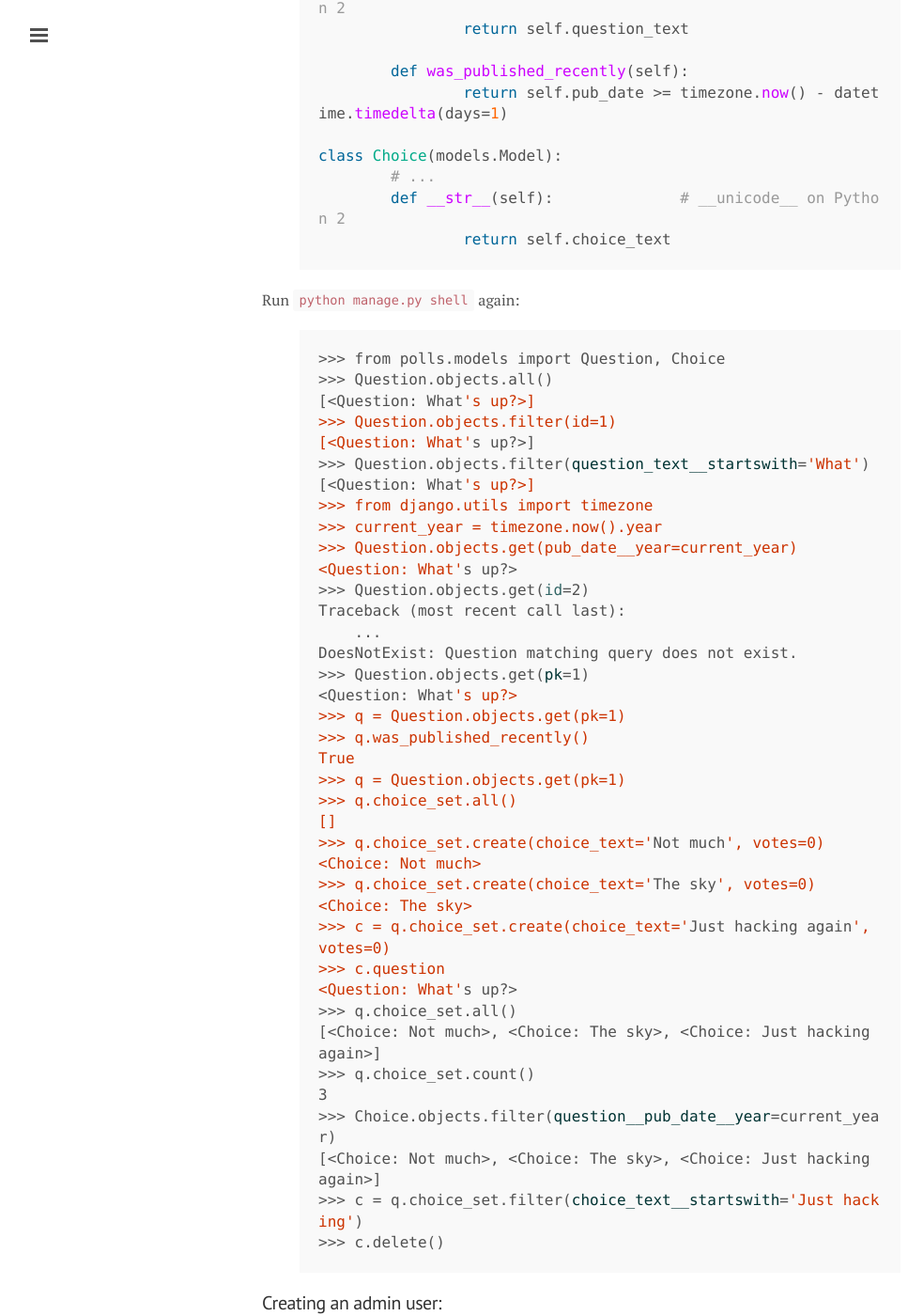
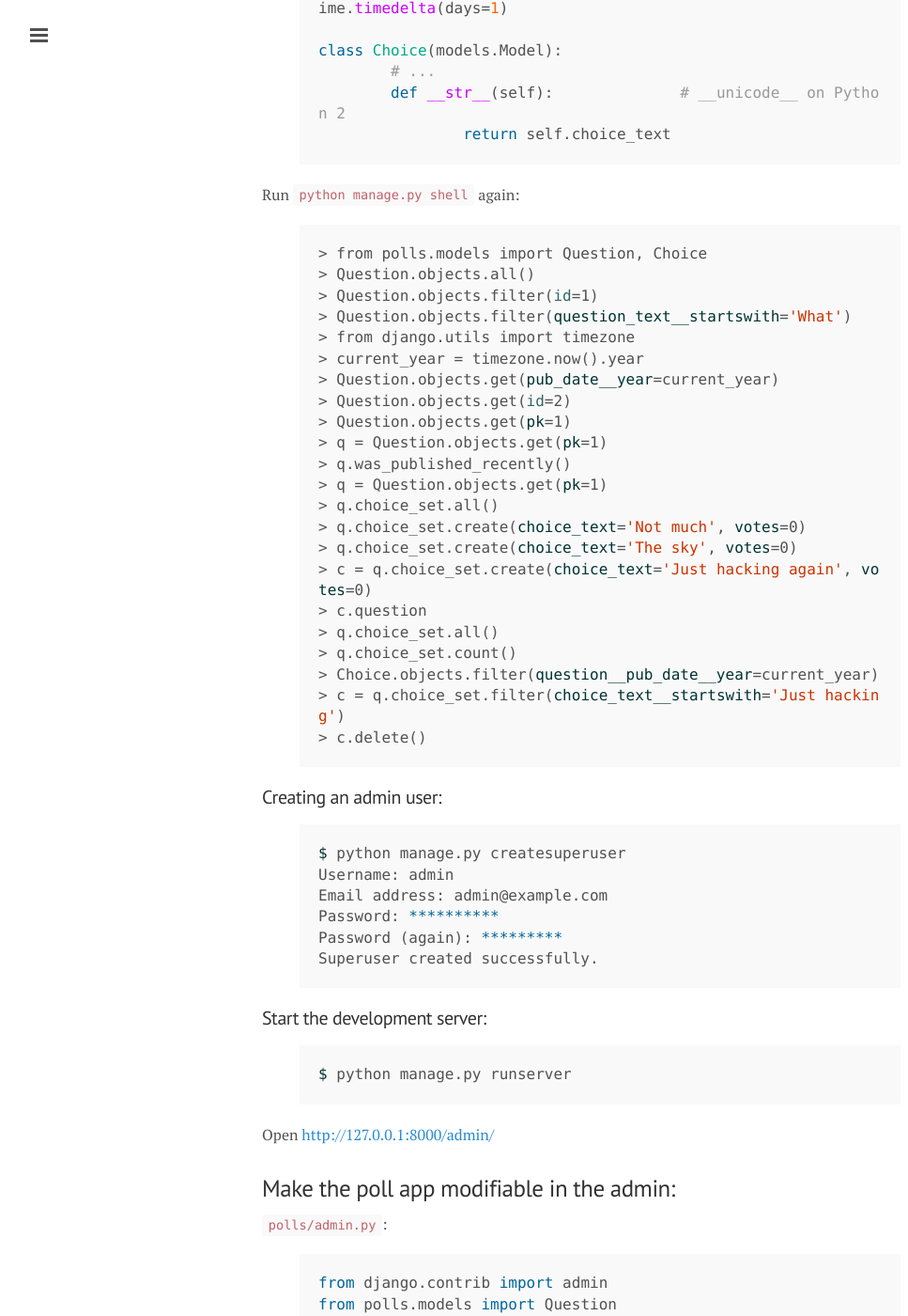
Before and after one commit to usunyu/usunyu.github.io, a Jekyll site: the page built from blog/_posts/2014-12-10-first-django-app.markdown, in a window 1280 px wide and 1400 px high, scrolled down 2851 px. Shown: the whole window at 94% size, without its empty margins (1-968 px from the left). Built offline with Jekyll 4.4.1, drawn with Linux system fonts in a browser that asks for light colours; Markdown is read by kramdown in place of the engine named in the settings; some of the changed text lies outside the part shown.

Commit message:
update first django app

```diff
--- a/blog/_posts/2014-12-10-first-django-app.markdown
+++ b/blog/_posts/2014-12-10-first-django-app.markdown
@@ -81,22 +81,17 @@
 {% highlight bash %}
 $ python manage.py shell
 
->>> from polls.models import Question, Choice
->>> Question.objects.all()
-[]
->>> from django.utils import timezone
->>> q = Question(question_text="What's new?", pub_date=timezone.now())
->>> q.save()
->>> q.id
-1
->>> q.question_text
-"What's new?"
->>> q.pub_date
-datetime.datetime(2012, 2, 26, 13, 0, 0, 775217, tzinfo=<UTC>)
->>> q.question_text = "What's up?"
->>> q.save()
->>> Question.objects.all()
-[<Question: Question object>]
+> from polls.models import Question, Choice
+> Question.objects.all()
+> from django.utils import timezone
+> q = Question(question_text="What's new?", pub_date=timezone.now())
+> q.save()
+> q.id
+> q.question_text
+> q.pub_date
+> q.question_text = "What's up?"
+> q.save()
+> Question.objects.all()
 {% endhighlight %}
 
 Edit `polls/models.py`, add functions:
@@ -121,44 +116,28 @@
 {% endhighlight %}
 Run `python manage.py shell` again:
 {% highlight bash %}
->>> from polls.models import Question, Choice
->>> Question.objects.all()
-[<Question: What's up?>]
->>> Question.objects.filter(id=1)
-[<Question: What's up?>]
->>> Question.objects.filter(question_text__startswith='What')
-[<Question: What's up?>]
->>> from django.utils import timezone
->>> current_year = timezone.now().year
->>> Question.objects.get(pub_date__year=current_year)
-<Question: What's up?>
->>> Question.objects.get(id=2)
-Traceback (most recent call last):
-    ...
-DoesNotExist: Question matching query does not exist.
->>> Question.objects.get(pk=1)
-<Question: What's up?>
->>> q = Question.objects.get(pk=1)
->>> q.was_published_recently()
-True
->>> q = Question.objects.get(pk=1)
->>> q.choice_set.all()
-[]
->>> q.choice_set.create(choice_text='Not much', votes=0)
-<Choice: Not much>
->>> q.choice_set.create(choice_text='The sky', votes=0)
-<Choice: The sky>
->>> c = q.choice_set.create(choice_text='Just hacking again', votes=0)
->>> c.question
-<Question: What's up?>
->>> q.choice_set.all()
-[<Choice: Not much>, <Choice: The sky>, <Choice: Just hacking again>]
->>> q.choice_set.count()
-3
->>> Choice.objects.filter(question__pub_date__year=current_year)
-[<Choice: Not much>, <Choice: The sky>, <Choice: Just hacking again>]
->>> c = q.choice_set.filter(choice_text__startswith='Just hacking')
->>> c.delete()
+> from polls.models import Question, Choice
+> Question.objects.all()
+> Question.objects.filter(id=1)
+> Question.objects.filter(question_text__startswith='What')
+> from django.utils import timezone
+> current_year = timezone.now().year
+> Question.objects.get(pub_date__year=current_year)
+> Question.objects.get(id=2)
+> Question.objects.get(pk=1)
+> q = Question.objects.get(pk=1)
+> q.was_published_recently()
+> q = Question.objects.get(pk=1)
+> q.choice_set.all()
+> q.choice_set.create(choice_text='Not much', votes=0)
+> q.choice_set.create(choice_text='The sky', votes=0)
+> c = q.choice_set.create(choice_text='Just hacking again', votes=0)
+> c.question
+> q.choice_set.all()
+> q.choice_set.count()
+> Choice.objects.filter(question__pub_date__year=current_year)
+> c = q.choice_set.filter(choice_text__startswith='Just hacking')
+> c.delete()
 {% endhighlight %}
 
 #### Creating an admin user:
@@ -258,6 +237,163 @@
 <h1 id="site-name"><a href="{ % url 'admin:index' % }">Polls Administration</a></h1>
 {% endhighlight %}
 
+### Write your first view:
+Open the file `polls/views.py`:
+{% highlight python %}
+from django.http import HttpResponse
+
+def index(request):
+	return HttpResponse("Hello, world. You're at the polls index.")
+{% endhighlight %}
+Create a file called `urls.py` in polls app, `polls/urls.py`:
+{% highlight python %}
+from django.conf.urls import url
+from polls import views
+
+urlpatterns = [
+	url(r'^$', views.index, name='index'),
+]
+{% endhighlight %}
+
+### Writing more views:
+`polls/views.py`:
+{% highlight python %}
+def detail(request, question_id):
+	return HttpResponse("You're looking at question %s." % question_id)
+
+def results(request, question_id):
+	response = "You're looking at the results of question %s."
+	return HttpResponse(response % question_id)
+
+def vote(request, question_id):
+	return HttpResponse("You're voting on question %s." % question_id)
+{% endhighlight %}
+`polls.urls`:
+{% highlight python %}
+from django.conf.urls import url
+from polls import views
+
+urlpatterns = [
+	# ex: /polls/
+	url(r'^$', views.index, name='index'),
+	# ex: /polls/5/
+	url(r'^(?P<question_id>[0-9]+)/$', views.detail, name='detail'),
+	# ex: /polls/5/results/
+	url(r'^(?P<question_id>[0-9]+)/results/$', views.results, name='results'),
+	# ex: /polls/5/vote/
+	url(r'^(?P<question_id>[0-9]+)/vote/$', views.vote, name='vote'),
+]
+{% endhighlight %}
+
+### Write views that actually do something:
+`polls/views.py`:
+{% highlight python %}
+from django.http import HttpResponse
+from polls.models import Question
+
+def index(request):
+    latest_question_list = Question.objects.order_by('-pub_date')[:5]
+    output = ', '.join([p.question_text for p in latest_question_list])
+    return HttpResponse(output)
+{% endhighlight %}
+Create a file called `templates/polls/index.html` in your `polls` directory, `polls/templates/polls/index.html`:
+{% highlight html %}
+{ % if latest_question_list % }
+	<ul>
+	{ % for question in latest_question_list % }
+		<li><a href="/polls/{ { question.id } }/">{ { question.question_text } }</a></li>
+	{ % endfor % }
+	</ul>
+{ % else % }
+	<p>No polls are available.</p>
+{ % endif % }
+{% endhighlight %}
+`polls/views.py`:
+{% highlight python %}
+from django.http import HttpResponse
+from django.template import RequestContext, loader
+from polls.models import Question
+
+def index(request):
+	latest_question_list = Question.objects.order_by('-pub_date')[:5]
+
+	template = loader.get_template('polls/index.html')
+	context = RequestContext(request, {
+	    'latest_question_list': latest_question_list,
+	})
+	return HttpResponse(template.render(context))
+	// or
+	context = {'latest_question_list': latest_question_list}
+	return render(request, 'polls/index.html', context)
+{% endhighlight %}
+
+### Raising a 404 error:
+`polls/views.py`:
+{% highlight python %}
+from django.http import Http404
+from django.shortcuts import render
+from polls.models import Question
+# ...
+def detail(request, question_id):
+    try:
+        question = Question.objects.get(pk=question_id)
+    except Question.DoesNotExist:
+        raise Http404
+    return render(request, 'polls/detail.html', {'question': question})
+{% endhighlight %}
+`polls/templates/polls/detail.html`:
+{% highlight html %}
+{ { question } }
+{% endhighlight %}
+A shortcut: `get_object_or_404()`, `polls/views.py`:
+{% highlight python %}
+from django.shortcuts import get_object_or_404, render
+from polls.models import Question
+# ...
+def detail(request, question_id):
+    question = get_object_or_404(Question, pk=question_id)
+    return render(request, 'polls/detail.html', {'question': question})
+{% endhighlight %}
+
+### Use the template system:
+`polls/templates/polls/detail.html`:
+{% highlight html %}
+<h1>{ { question.question_text } }</h1>
+<ul>
+{ % for choice in question.choice_set.all % }
+	<li>{ { choice.choice_text } }</li>
+{ % endfor % }
+</ul>
+{% endhighlight %}
+
+### Removing hardcoded URLs in templates:
+`polls/templates/polls/index.html`:
+{% highlight html %}
+<li><a href="/polls/{ { question.id } }/">{ { question.question_text } }</a></li>
+<!-- to -->
+<li><a href="{ % url 'detail' question.id % }">{ { question.question_text } }</a></li>
+{% endhighlight %}
+
+### Namespacing URL names:
+`mysite/urls.py`:
+{% highlight python %}
+from django.conf.urls import include, url
+from django.contrib import admin
+
+urlpatterns = [
+    url(r'^polls/', include('polls.urls', namespace="polls")),
+    url(r'^admin/', include(admin.site.urls)),
+]
+{% endhighlight %}
+`polls/templates/polls/index.html`:
+{% highlight html %}
+<li><a href="{ % url 'detail' question.id % }">{ { question.question_text } }</a></li>
+<!-- to -->
+<li><a href="{ % url 'polls:detail' question.id % }">{ { question.question_text } }</a></li>
+{% endhighlight %}
+
+
 #### Resource:
 * [Writing your first Django app, part 1](https://docs.djangoproject.com/en/dev/intro/tutorial01/)
 * [Writing your first Django app, part 2](https://docs.djangoproject.com/en/dev/intro/tutorial02/)
+* [Writing your first Django app, part 3](https://docs.djangoproject.com/en/dev/intro/tutorial03/)
```
